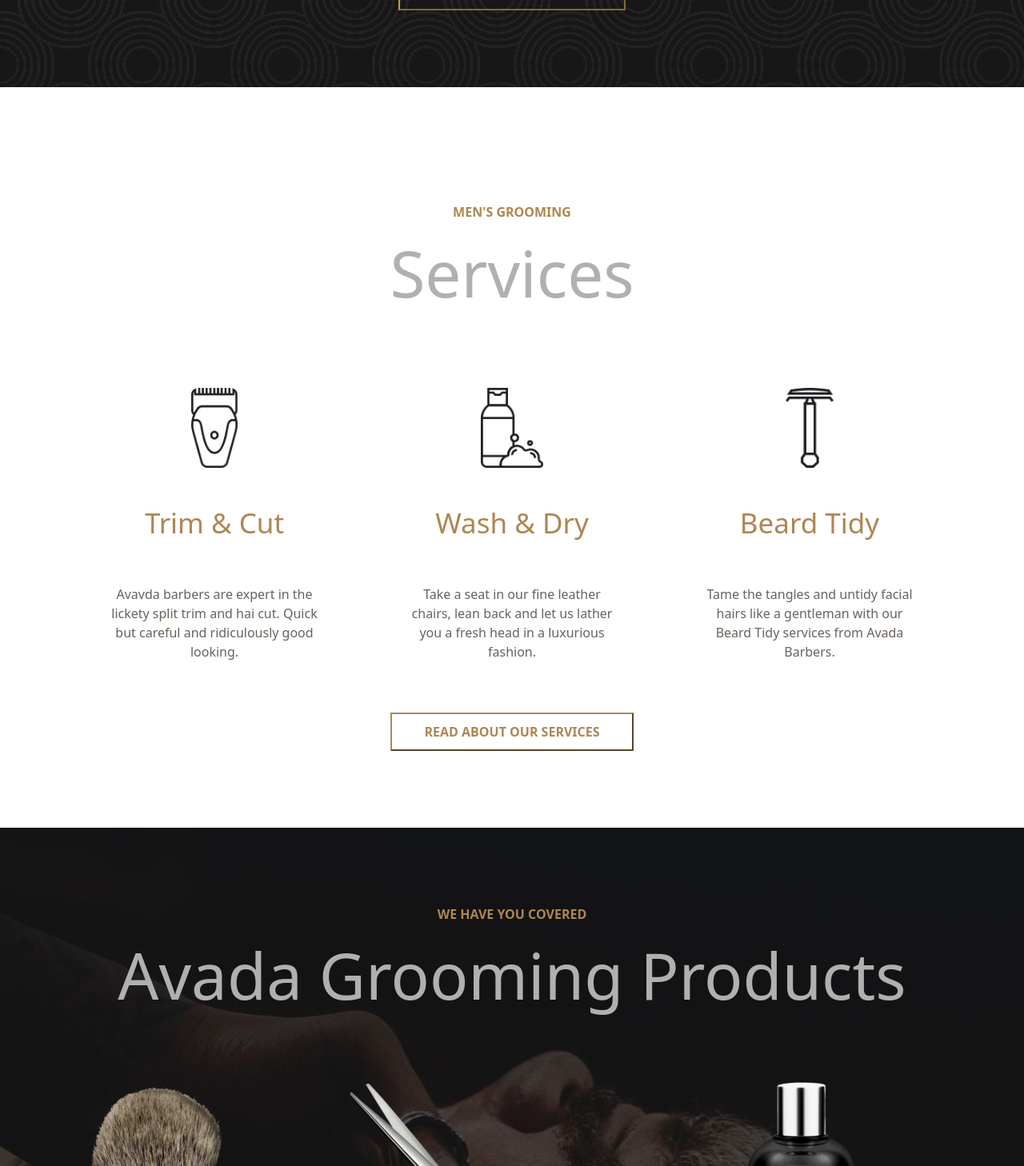
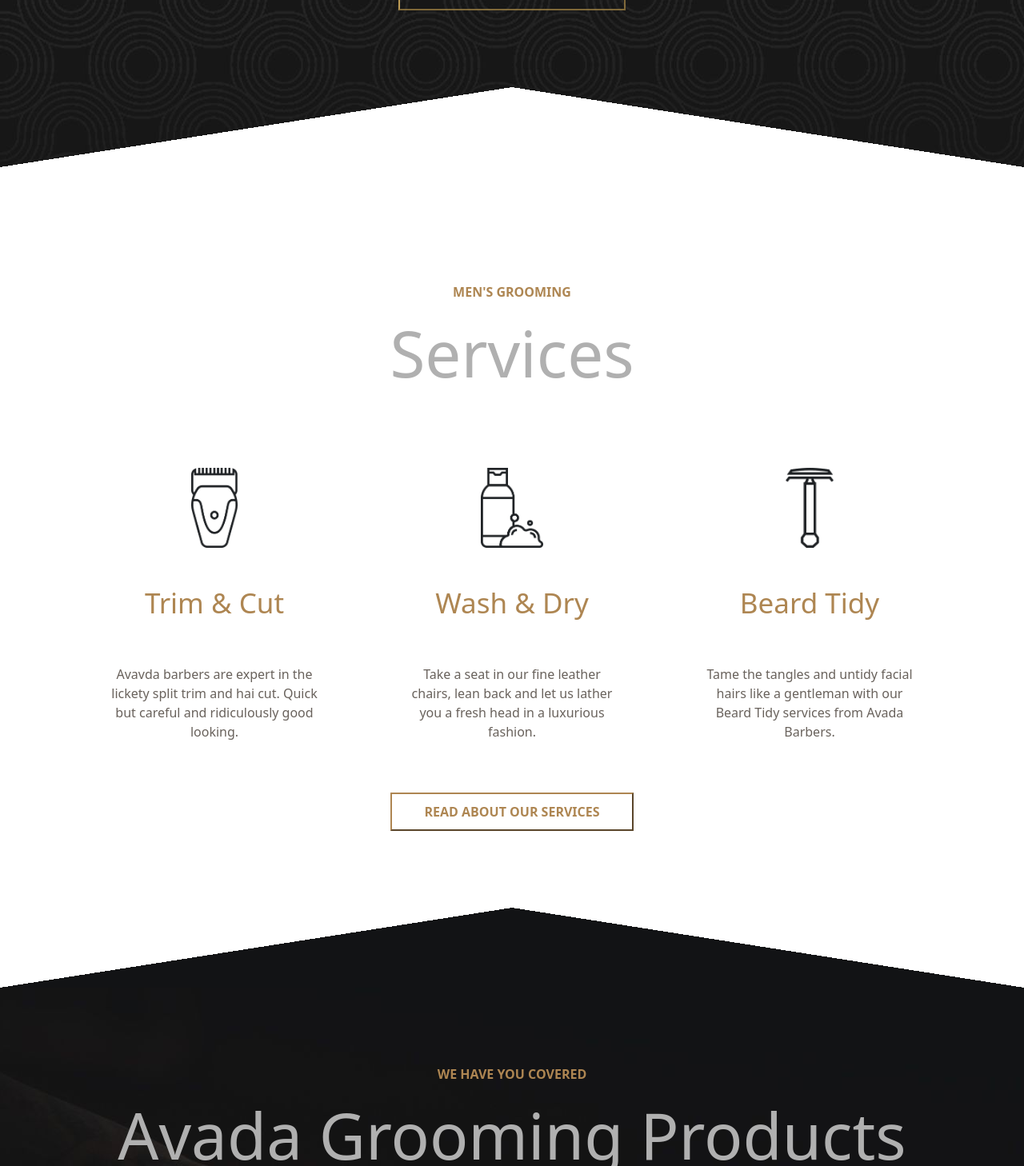
Before and after one commit to fmarabini93/proj-html-vuejs, a Vue app: page / in a window 1280 px wide. Shown: the part 1312-2770 px from the top of the page at 80% size. Built offline with nearby package versions, Linux system fonts and the light colour scheme.

Commit message:
triangle-borders

```diff
--- a/src/components/Main.vue
+++ b/src/components/Main.vue
@@ -2,18 +2,16 @@
   <main>
 
         <!-- Find new barber -->
-        <section id="main-0">
-            <div id="main-first-top" class="d-flex flex-column justify-content-around align-items-center py-5">
+        <section id="main-0" class="d-flex flex-column justify-content-around align-items-center pt-5">
                 <p class="text-uppercase mt-5 pt-5 fw-bold">Award winning</p>
                 <h2 class="mb-5">Pro barbers</h2>
                 <button class="my_btn goldish_btn my-5 ">Meet your new barber</button>
-            </div>
+                <div class="triangle mt-5"></div>
         </section>
         <!-- /Find new barber -->
 
         <!-- Services -->
-        <section id="main-1">
-            <div id="main-first-bottom" class="d-flex flex-column justify-content-around align-items-center py-5">
+        <section id="main-1" class="d-flex flex-column justify-content-around align-items-center pt-5">
                 <p class="text-uppercase mt-5 pt-5 fw-bold">Men's grooming</p>
                 <h2 class="mb-5">Services</h2>
                 <div class="container clearfix py-5">
@@ -34,7 +32,7 @@
                     </div>
                 </div>
                 <button class="my_btn brownish_btn mb-5">Read about our services</button>
-          </div>
+                <div class="triangle mt-5"></div>
         </section>
         <!-- /Services -->
 
@@ -69,7 +67,7 @@
         <!-- /Products -->
 
         <!-- Reviews + monthly product -->
-        <section id="main-3" class="pb-5">
+        <section id="main-3">
             <div class="container clearfix mb-5">
                 <div id="shaving-butter-img" class="float-start">
                     <img src="../img/shaving_butter-400x400.png" alt="Shaving butter">
@@ -106,7 +104,8 @@
         <!-- /Reviews + monthly product -->
 
         <!-- Blog posts -->
-        <section id="main-4" class="text-center py-5">
+        <section id="main-4" class="text-center pb-5">
+          <div class="triangle"></div>
           <p class="mt-5">Tales from the barbershop</p>
           <h2>Recent Blog Posts</h2>
           <div class="container clearfix">
@@ -168,6 +167,12 @@
     // Find new barber
     #main-0 {
         background: url(../img/avadabarbers-about-introbackground.jpg);
+
+        .triangle {
+            background-image:
+                linear-gradient(to bottom right, transparent 50%, #ffffff 0),
+                linear-gradient(to top right, #ffffff 50%, transparent 0);
+        }
     }
     // --Find new barber
 
@@ -182,6 +187,12 @@
                     height: 100px;
                 }
             }
+        }
+
+        .triangle {
+                background-image:
+                    linear-gradient(to bottom right, transparent 50%, #121315 0),
+                    linear-gradient(to top right, #121315 50%, transparent 0);
         }
     }
     // --Services
@@ -237,6 +248,12 @@
     #main-4 {
         background: #f5f5f5;
 
+        .triangle {
+                background-image:
+                    linear-gradient(to top right, transparent 50%, #ffffff 0),
+                    linear-gradient(to bottom right, #ffffff 50%, transparent 0);
+        }
+
         .clearfix {
             div {
                 width: calc(100%/3);
--- a/src/my_common_styles.scss
+++ b/src/my_common_styles.scss
@@ -20,6 +20,7 @@
     transform: scale(1.1);
     transition: 0.5s;
 }
+
 .my_btn {
     padding: 10px 40px;
     outline: none;
@@ -36,4 +37,12 @@
     border-color: $brownish;
     color: $brownish;
 }
+
+.triangle {
+    width: 100%;
+    height: 100px;
+    background-size: 50% 100%;
+    background-repeat: no-repeat;
+    background-position: left, right;
+}
 // --General
```
